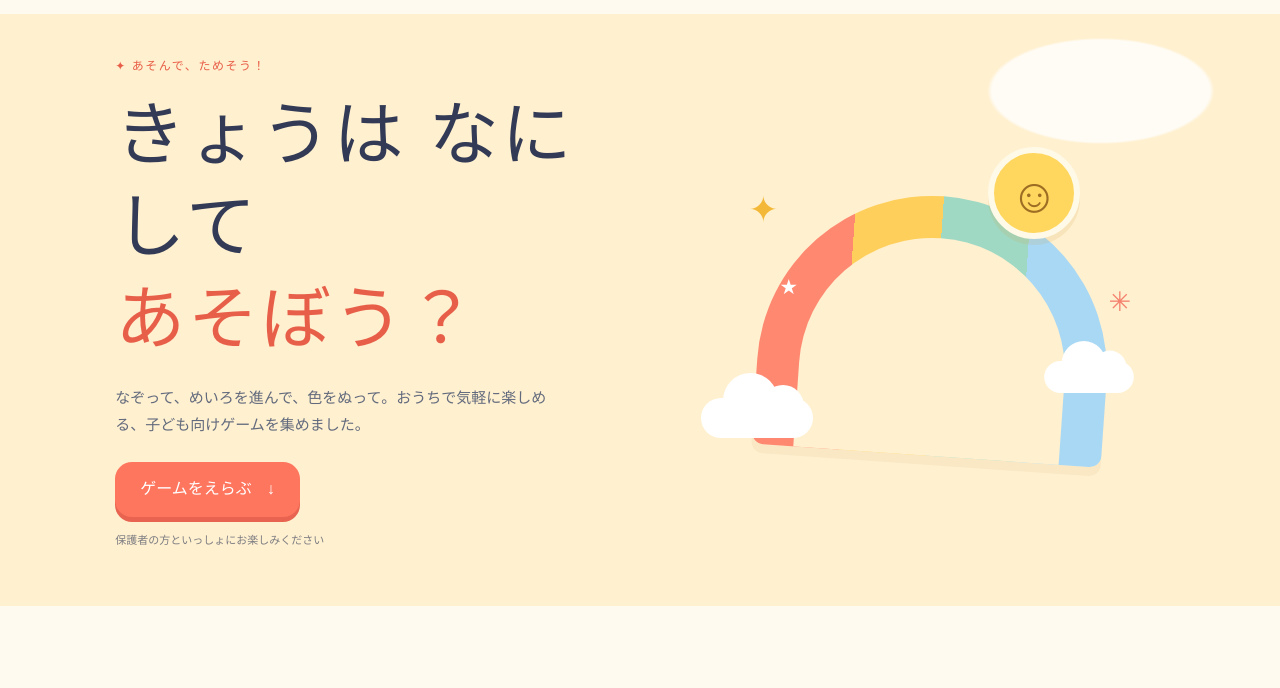
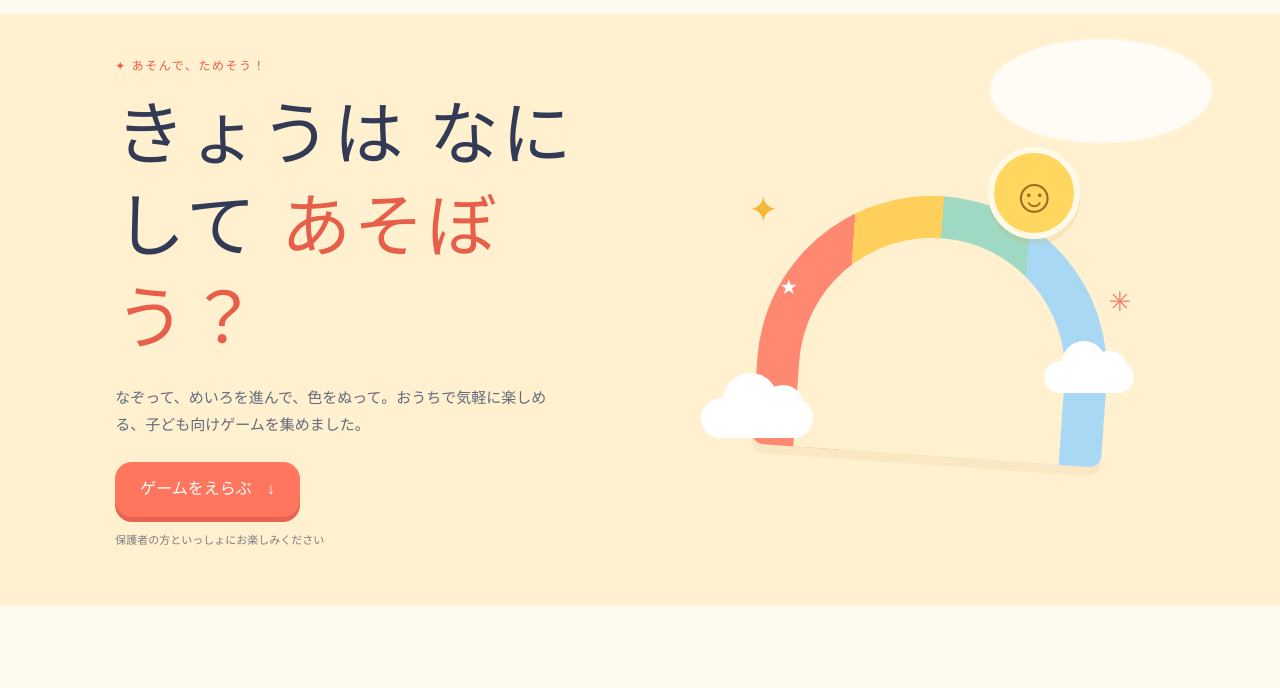
Before and after one commit to hosoden/Portal, a plain HTML site: page index.html in a window 1280 px wide. Shown: the part 62-750 px from the top of the page. Drawn offline with Linux system fonts and the light colour scheme.

Commit message:
表示メッセージ修正

```diff
--- a/index.html
+++ b/index.html
@@ -27,7 +27,7 @@
       <section class="hero" aria-labelledby="hero-title">
         <div class="hero-copy">
           <p class="eyebrow"><span aria-hidden="true">✦</span> あそんで、ためそう！</p>
-          <h1 id="hero-title">きょうは なにして<br><span>あそぼう？</span></h1>
+          <h1 id="hero-title">きょうは なにして <span>あそぼう？</span></h1>
           <p class="hero-description">なぞって、めいろを進んで、色をぬって。おうちで気軽に楽しめる、子ども向けゲームを集めました。</p>
           <a class="button button-primary hero-button" href="#games">ゲームをえらぶ <span aria-hidden="true">↓</span></a>
           <p class="hero-note">保護者の方といっしょにお楽しみください</p>
```
